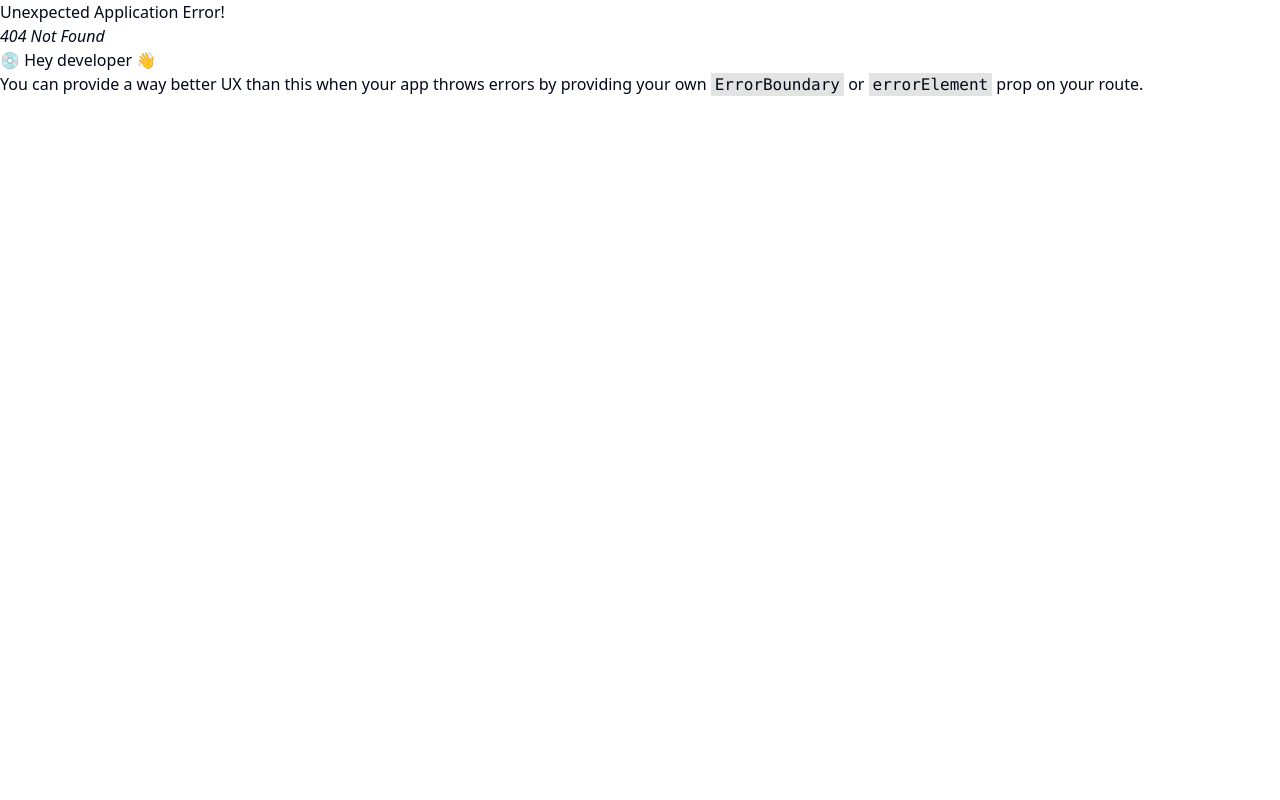
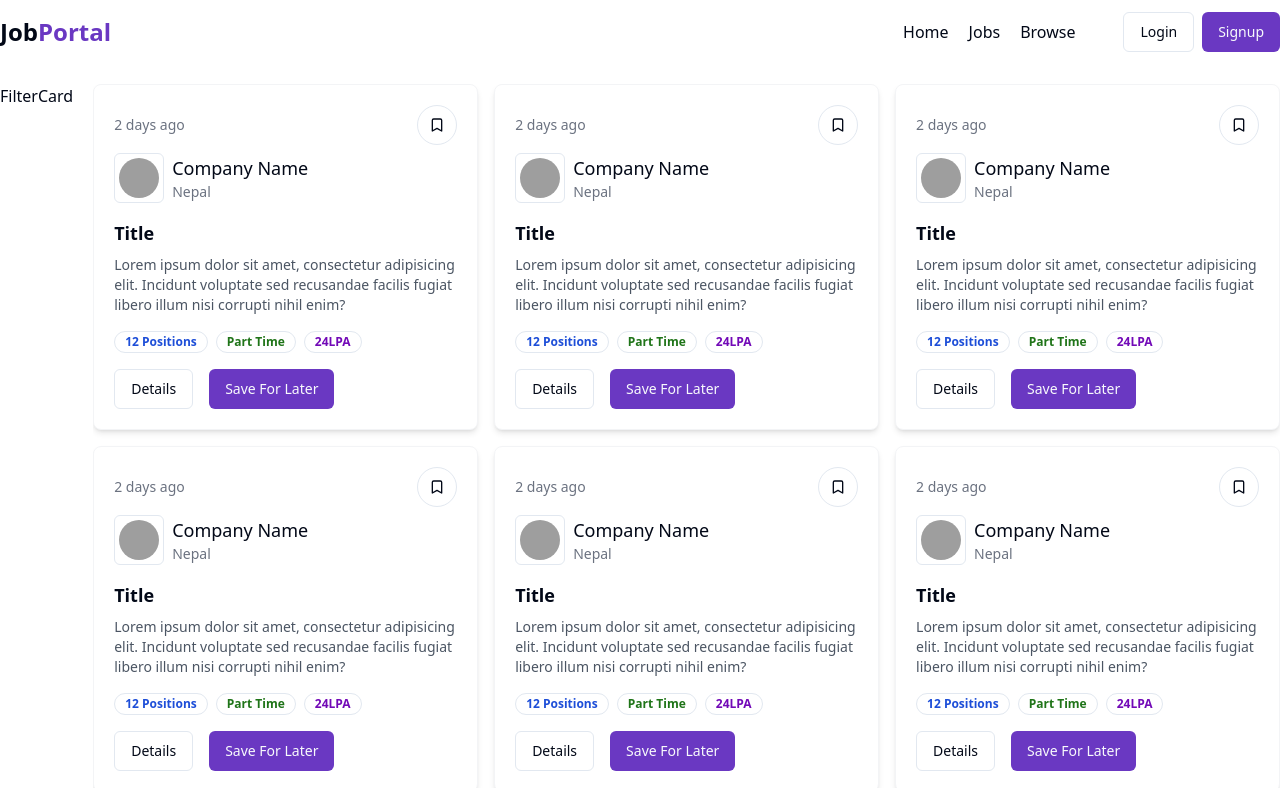
Before and after one commit to sinapradip/Job-Portal, a React (Vite) app in the folder frontend/: page /jobs in a window 1280 px wide. Before the commit this address had no page. Built offline with nearby package versions, Linux system fonts and the light colour scheme; grey boxes are pictures that could not be loaded.

Commit message:
ui for HeroSection, CategoryCarousel, latestJobCards, Job Card, and entire homepage

```diff
--- a/frontend/src/App.jsx
+++ b/frontend/src/App.jsx
@@ -2,6 +2,7 @@
 import { Navbar } from "./components/shared"
 import { Login, Signup } from "./components/auth"
 import Home from "./components/Home"
+import { Jobs } from "./components"
 
 const appRouter = createBrowserRouter([
   {
@@ -17,6 +18,11 @@
   {
     path: '/signup',
     element: <Signup/>
+  },
+
+  {
+    path: '/jobs',
+    element: <Jobs />
   }
 
 
--- /dev/null
+++ b/frontend/src/components/FilterCard.jsx
@@ -0,0 +1,7 @@
+import React from 'react'
+
+export  function FilterCard() {
+  return (
+    <div>FilterCard</div>
+  )
+}
--- a/frontend/src/components/Home.jsx
+++ b/frontend/src/components/Home.jsx
@@ -1,6 +1,6 @@
 import React from 'react'
-import { Navbar } from './shared'
-import { CategoryCarousel, HeroSection } from '.'
+import { Footer, Navbar } from './shared'
+import { CategoryCarousel, HeroSection, LatestJobs } from '.'
 
 export default function Home() {
   return (
@@ -9,8 +9,8 @@
         <Navbar />
         <HeroSection />
         <CategoryCarousel />
-        {/* <LatestJobs /> */}
-        {/* <Footer /> */}
+        <LatestJobs />
+        <Footer />
      </div>
     </>
   )
--- /dev/null
+++ b/frontend/src/components/Job.jsx
@@ -0,0 +1,50 @@
+import React from 'react'
+import { Button } from './ui/button'
+import {  Bookmark } from 'lucide-react'
+import { Avatar, AvatarImage } from './ui/avatar'
+import { Badge } from './ui/badge'
+
+export  function Job() {
+  return (
+    <div className='p-5 rounded-[8px] shadow-md bg-white border border-gray-100 cursor-pointer hover:shadow-xl'>
+        <div className='flex items-center justify-between'>
+            <p className='text-sm text-gray-500'>2 days ago</p>
+            <Button variant= 'outline' className= 'rounded-full p-[2px]' size = 'icon'><Bookmark /></Button>
+        </div>
+
+
+        <div className='flex items-center gap-2 my-2'>
+            <Button className="p-6" variant="outline" size="icon">
+            <Avatar>
+                <AvatarImage src= 'https://img.freepik.com/free-vector/illustration-creative-ideas-concept-icon_53876-7959.jpg?ga=GA1.1.1865145156.1731738987&semt=ais_hybrid' />
+            </Avatar>
+        </Button>
+
+        <div>
+            <h1 className='font-medium text-lg'>Company Name</h1>
+            <p className='text-sm text-gray-500'>Nepal</p>
+        </div>
+        </div>
+
+        <div className='flex flex-col'>
+            <h1 className='font-bold text-lg my-2'>Title</h1>
+            <p className='text-sm text-gray-600'>Lorem ipsum dolor sit amet, consectetur adipisicing elit. Incidunt voluptate sed recusandae facilis fugiat libero illum nisi corrupti nihil enim?</p>
+        </div>
+
+        <div className='flex items-center gap-2 mt-4'>
+
+                <Badge className={'text-blue-700 font-bold'} variant="ghost">12 Positions</Badge>
+                <Badge className={'text-[#1f7418] font-bold'} variant="ghost">Part Time</Badge>
+                <Badge className={'text-[#7209b7] font-bold'} variant="ghost">24LPA</Badge>
+
+        </div>
+
+        <div  className='flex items-center gap-4 mt-4'>
+            <Button variant="outline">Details</Button>
+            <Button className="bg-[#6A38C2]">Save For Later</Button>
+        </div>
+
+
+    </div>
+  )
+}
--- /dev/null
+++ b/frontend/src/components/Jobs.jsx
@@ -0,0 +1,48 @@
+import React from 'react'
+import { Navbar } from './shared'
+import { FilterCard, Job } from '.'
+
+const jobsArray = [1, 2, 3, 4, 5, 6, 7, 8, 9, 10, 11, 12, 13, 14, 15];
+
+export function Jobs() {
+  return (
+    <div>
+      <Navbar />
+      <div className='max-w-7xl mx-auto mt-5'>
+
+        <div className='flex gap-5'>
+
+          <div className='w-20%'>
+            <FilterCard />
+          </div>
+
+
+          {
+            jobsArray.length <= 0 ? <span>Job not found</span> : (
+              <div className='flex-1 h-[88vh] overflow-y-auto pb-5'>
+                <div className='grid grid-cols-3 gap-4'>
+                  {
+                    jobsArray.map((item, index) => (
+                      <div>
+                        <Job />
+                      </div>
+                    ))
+                  }
+                </div>
+              </div>
+            )
+
+          }
+
+        </div>
+
+
+
+
+
+      </div>
+
+    </div>
+
+  )
+}
--- /dev/null
+++ b/frontend/src/components/LatestJobCards.jsx
@@ -0,0 +1,27 @@
+import React from 'react'
+import { Badge } from './ui/badge'
+
+export function LatestJobCards() {
+    return (
+        <div className='p-5 rounded-[8px] shadow-md bg-white border border-gray-100 cursor-pointer hover:shadow-xl'>
+            <div>
+                <h1 className='font-medium text-lg'>Company Name</h1>
+                <p className='text-sm text-gray-500'>Nepal</p>
+            </div>
+
+            <div>
+                <h1 className='font-bold text-lg my-2'>Job Title</h1>
+                <p className='text-sm text-gray-600'>Lorem ipsum dolor sit amet consectetur adipisicing elit. Lorem ipsum dolor sit amet.</p>
+            </div>
+
+            <div className='flex items-center gap-2 mt-4'>
+
+                <Badge className={'text-blue-700 font-bold'} variant="ghost">12 Positions</Badge>
+                <Badge className={'text-[#1f7418] font-bold'} variant="ghost">Part Time</Badge>
+                <Badge className={'text-[#7209b7] font-bold'} variant="ghost">24LPA</Badge>
+
+            </div>
+
+        </div>
+    )
+}
--- /dev/null
+++ b/frontend/src/components/LatestJobs.jsx
@@ -0,0 +1,18 @@
+import React from 'react'
+import { LatestJobCards } from '.';
+
+const randomJobs = [1, 2, 3, 4, 5, 6, 7, 8];
+
+export  function LatestJobs() {
+  return (
+    <div className='max-w-7xl mx-auto my-20'>
+        <h1 className='text-4xl font-bold'><span className='text-[#6A38C2]'>Latest & Top </span> Job Openings</h1>
+        <div className='grid grid-cols-3 gap-4 my-5'>
+            {
+                randomJobs.slice(0,6).map((item, index)=> <LatestJobCards/>)
+            }
+        </div>
+
+    </div>
+  )
+}
--- a/frontend/src/components/index.js
+++ b/frontend/src/components/index.js
@@ -1,2 +1,7 @@
 export * from './HeroSection'
 export * from './CategoryCarousel'
+export * from './LatestJobs'
+export * from './LatestJobCards'
+export * from './Jobs'
+export * from './FilterCard'
+export * from './Job'
--- /dev/null
+++ b/frontend/src/components/shared/Footer.jsx
@@ -0,0 +1,28 @@
+import React from 'react'
+
+export  function Footer() {
+  return (
+    <footer className="border-t border-t-gray-200 py-8">
+      <div className="container mx-auto px-4">
+        <div className="flex flex-col md:flex-row justify-between items-center">
+          <div className="flex flex-col mb-4 gap-[8px] md:mb-0">
+            <h2 className="text-xl font-bold">Job Hunt</h2>
+            <p className="text-sm">© 2024 Your Company. All rights reserved.</p>
+          </div>
+
+          <div className="flex gap-4 mt-4 md:mt-0">
+            <a href="https://facebook.com" className="hover:text-gray-400" aria-label="Facebook">
+              <svg className="w-6 h-6" fill="currentColor" viewBox="0 0 24 24"><path d="M22.676 0H1.324C.593 0 0 .592 0 1.324v21.352C0 23.408.593 24 1.324 24H12.82V14.706H9.692v-3.578h3.128V8.408c0-3.1 1.893-4.787 4.657-4.787 1.325 0 2.463.1 2.794.144v3.238l-1.918.001c-1.503 0-1.794.715-1.794 1.762v2.31h3.587l-.468 3.578h-3.119V24h6.116C23.407 24 24 23.408 24 22.676V1.324C24 .592 23.407 0 22.676 0z" /></svg>
+            </a>
+            <a href="https://twitter.com" className="hover:text-gray-400" aria-label="Twitter">
+              <svg className="w-6 h-6" fill="currentColor" viewBox="0 0 24 24"><path d="M24 4.557a9.835 9.835 0 01-2.828.775 4.934 4.934 0 002.165-2.724 9.867 9.867 0 01-3.127 1.195 4.924 4.924 0 00-8.38 4.49A13.978 13.978 0 011.67 3.149 4.93 4.93 0 003.16 9.724a4.903 4.903 0 01-2.229-.616v.062a4.93 4.93 0 003.946 4.827 4.902 4.902 0 01-2.224.084 4.93 4.93 0 004.6 3.417A9.869 9.869 0 010 21.543a13.978 13.978 0 007.548 2.212c9.057 0 14.01-7.507 14.01-14.01 0-.213-.004-.425-.015-.636A10.012 10.012 0 0024 4.557z" /></svg>
+            </a>
+            <a href="https://linkedin.com" className="hover:text-gray-400" aria-label="LinkedIn">
+              <svg className="w-6 h-6" fill="currentColor" viewBox="0 0 24 24"><path d="M20.447 20.452H16.85v-5.569c0-1.327-.027-3.037-1.852-3.037-1.854 0-2.137 1.446-2.137 2.94v5.666H9.147V9.756h3.448v1.464h.05c.48-.91 1.653-1.871 3.401-1.871 3.634 0 4.307 2.39 4.307 5.498v5.605zM5.337 8.29c-1.105 0-2-.896-2-2 0-1.106.895-2 2-2 1.104 0 2 .895 2 2 0 1.104-.896 2-2 2zM7.119 20.452H3.553V9.756h3.566v10.696zM22.225 0H1.771C.791 0 0 .774 0 1.729v20.542C0 23.226.792 24 1.771 24h20.451c.979 0 1.771-.774 1.771-1.729V1.729C24 .774 23.205 0 22.225 0z" /></svg>
+            </a>
+          </div>
+        </div>
+      </div>
+    </footer>
+  )
+}
--- a/frontend/src/components/shared/Navbar.jsx
+++ b/frontend/src/components/shared/Navbar.jsx
@@ -5,7 +5,7 @@
 import { Avatar, AvatarImage } from '../ui/avatar'
 import { LogOut, User2 } from 'lucide-react'
 
-export  function Navbar() {
+export function Navbar() {
     const user = false;
     return (
         <>
@@ -20,26 +20,26 @@
                     </div>
 
 
-                {/* Home, Jobs, Browse +  popover*/ }
+                    {/* Home, Jobs, Browse +  popover*/}
                     <div className='flex items-center gap-12'>
                         <ul className='flex font-medium items-center gap-5'>
-                        <li>Home</li>
-                        <li>Jobs</li>
-                        <li>Browse</li>
+                            <li><Link to="/">Home</Link></li>
+                            <li><Link to="/jobs">Jobs</Link></li>
+                            <li><Link to="/browse">Browse</Link></li>
 
                         </ul>
                         {
-                        !user? (
+                            !user ? (
                                 <div className='flex items-center gap-2'>
-                                <Link to= "/login"><Button variant= "outline">Login</Button></Link>
-                                <Link to = "/signup"><Button className= "bg-[#6A38C2] hover:bg-[#5b30a6]">Signup</Button></Link>
+                                    <Link to="/login"><Button variant="outline">Login</Button></Link>
+                                    <Link to="/signup"><Button className="bg-[#6A38C2] hover:bg-[#5b30a6]">Signup</Button></Link>
 
                                 </div>
-                        ): (
+                            ) : (
                                 <Popover>
 
                                     <PopoverTrigger asChild>
-                             <Avatar className= "cursor-pointer">
+                                        <Avatar className="cursor-pointer">
                                             <AvatarImage src="https://github.com/shadcn.png" alt="@shadcn" />
 
                                         </Avatar>
@@ -50,7 +50,7 @@
                                         {/* avatar+ (name + bio) */}
                                         <div className='flex items-center gap-[8px]'>
 
-                                <Avatar className= "cursor-pointer">
+                                            <Avatar className="cursor-pointer">
 
                                                 <AvatarImage src="https://github.com/shadcn.png" alt="@shadcn" />
 
@@ -74,14 +74,14 @@
                                             <div className='flex w-fit items-center gap-2 cursor-pointer'>
 
 
-                                    <User2/>
+                                                <User2 />
                                                 <Button variant="link">View Profile</Button>
 
                                             </div>
 
                                             <div className='flex w-fit items-center gap-2 cursor-pointer'>
 
-                                 <LogOut/>
+                                                <LogOut />
                                                 <Button variant="link">Logout</Button>
 
                                             </div>
--- a/frontend/src/components/shared/index.js
+++ b/frontend/src/components/shared/index.js
@@ -1 +1,2 @@
 export * from './Navbar'
+export * from './Footer'
--- /dev/null
+++ b/frontend/src/components/ui/badge.jsx
@@ -0,0 +1,34 @@
+import * as React from "react"
+import { cva } from "class-variance-authority";
+
+import { cn } from "@/lib/utils"
+
+const badgeVariants = cva(
+  "inline-flex items-center rounded-full border px-2.5 py-0.5 text-xs font-semibold transition-colors focus:outline-none focus:ring-2 focus:ring-ring focus:ring-offset-2",
+  {
+    variants: {
+      variant: {
+        default:
+          "border-transparent bg-primary text-primary-foreground hover:bg-primary/80",
+        secondary:
+          "border-transparent bg-secondary text-secondary-foreground hover:bg-secondary/80",
+        destructive:
+          "border-transparent bg-destructive text-destructive-foreground hover:bg-destructive/80",
+        outline: "text-foreground",
+      },
+    },
+    defaultVariants: {
+      variant: "default",
+    },
+  }
+)
+
+function Badge({
+  className,
+  variant,
+  ...props
+}) {
+  return (<div className={cn(badgeVariants({ variant }), className)} {...props} />);
+}
+
+export { Badge, badgeVariants }
```
Lines whose indentation alone changed are shown as unchanged.
